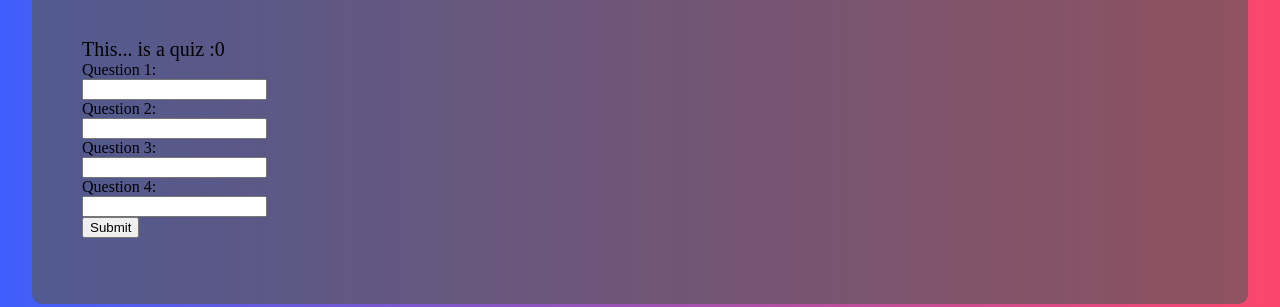
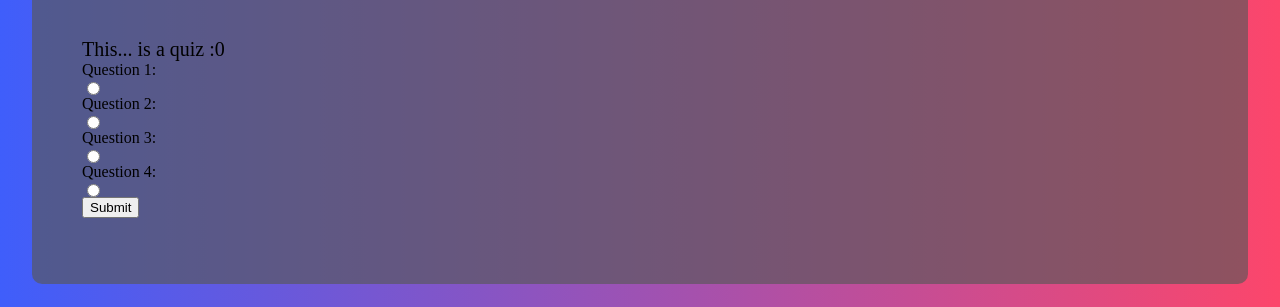
Before and after one commit to RoccoGibbons/SchoolProjects, a plain HTML site: page website/quiz.html in a window 1280 px wide. Shown: the part 181-488 px from the top of the page. Drawn offline with Linux system fonts and the light colour scheme.

Commit message:
sending to main pc

```diff
--- a/website/quiz.html
+++ b/website/quiz.html
@@ -22,13 +22,17 @@
         </div>
         <form>
             <label for "q1">Question 1:</label><br>
-            <input type = "text" id = "q1" name = q1><br>
+            <input type = "radio" id = "q1" name = q1><br>
+
             <label for "q2">Question 2:</label><br>
-            <input type = "text" id = "q2" name = q2><br>
+            <input type = "radio" id = "q2" name = q2><br>
+
             <label for "q3">Question 3:</label><br>
-            <input type = "text" id = "q3" name = q3><br>
+            <input type = "radio" id = "q3" name = q3><br>
+
             <label for "q4">Question 4:</label><br>
-            <input type = "text" id = "q4" name = q4><br>
+            <input type = "radio" id = "q4" name = q4><br>
+
             <input type = "submit" value = "Submit">
         </form>
         <script src = "script.js"></script>
--- a/website/style.css
+++ b/website/style.css
@@ -66,6 +66,7 @@ button:active {
 .text-home {
     font-size:15pt;
     text-align: center;
+    padding-bottom:2.5%;
 }
 
 .photo {
```
Also changed, not shown: website/index.html (+1 -1 lines).
